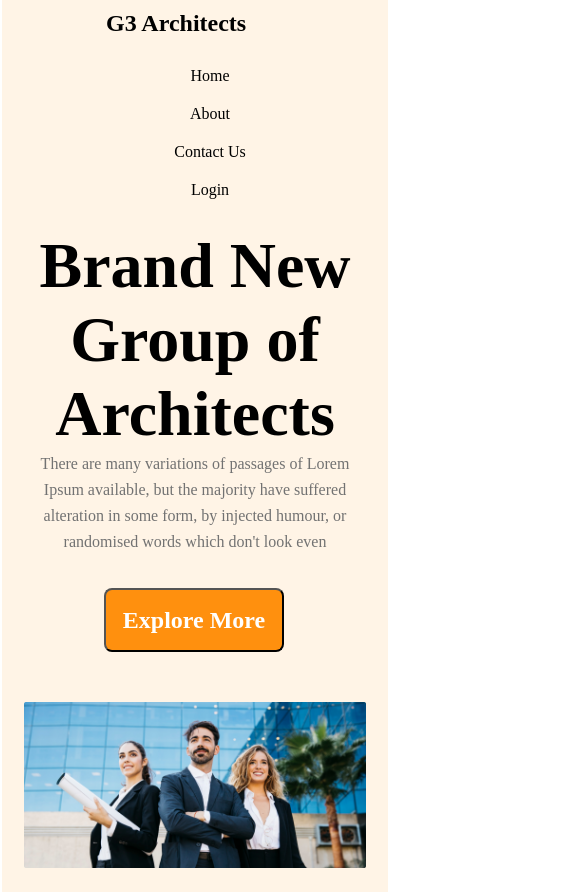
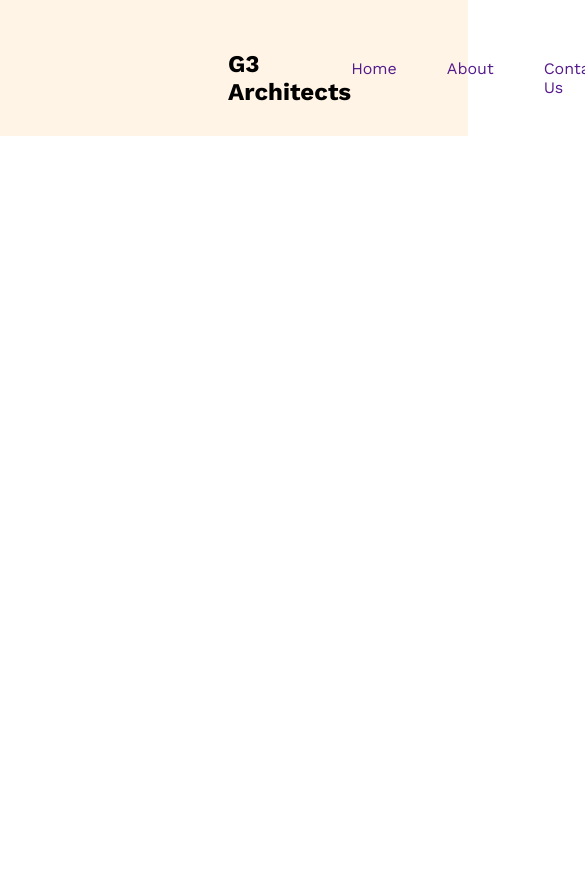
Before and after one commit to mizanurrahman70/architects-website, a plain HTML site: page index.html in a window 390 px wide. Shown: the top 892 px of the page, 585 px wide, since content can reach past the window. After the commit the page ends 844 px from the top, so only its background shows below. Drawn offline with nearby package versions, Linux system fonts and the light colour scheme.

Commit message:
added my repo

```diff
--- a/css/style.css
+++ b/css/style.css
@@ -1,141 +1,32 @@
+
+/* work-sans font from google from */
+@import url('https://fonts.googleapis.com/css2?family=Work+Sans:ital,wght@0,100..900;1,100..900&display=swap');
 *{
-    padding: 0;
-    margin: 0;
+margin: 0;
+padding: 0;
+box-sizing: border-box;
+font-family: "Work Sans", sans-serif;
 }
 
 
-/* header section style */
+/* this is header section start */
 header{
     background: rgba(255, 144, 14, 0.10);
-    padding: 50px 240px;
-
-
-
+    padding: 50px 240px 30px 228px;
 }
 nav{
     display: flex;
     justify-content: space-between;
+    align-items: center;
+}
+.nav-list ul{
+    display: flex;
+    list-style: none;
 
 }
-.nav-logo{
-    color #131313);
-
-    font-family: Work Sans;
-
-
-    font-weight: 400;
-
+.nav-list ul li{
+margin-right: 50px;
 }
-.na-loging-ber ul{
-   display: flex;
-   align-items: center;
-
+.nav-list ul a{
+    text-decoration: none;
 }
-.na-loging-ber li{
-    list-style: none;
-    margin-left: 30px;
-
-}
-/* banner style */
-.banner-container{
-    justify-content: center;
-    margin-top: 102px;
-    align-items: center;
-
-
-}
-.banner-title{
-
-    justify-content: center;
-    width: 700px;
-    margin: 0 auto;
-}
-.banner-title h1{
-    color:  #131313);
-text-align: center;
-
-font-size: 64px;
-
-font-weight: 700;
-
-}
-.banner-driscption{
-    color:#727272;
-text-align: center;
-font-family: Work Sans;
-font-size: 16px;
-
-font-weight: 400;
-line-height: 26px;
-}
-.btn-prymary{
-    color: #FFF;
-    width: 180px;
-    height: 64px;
-text-align: center;
-font-family: Work Sans;
-font-size: 1.5rem;
-border-radius: 8px;
-background: #FF900E;
-margin-bottom: 50px;
-font-weight: 600;
-margin-top: 33px;
-cursor: pointer;
-margin-left: 240px;
-justify-content: center;
-}
-/* smail devicee */
-@media screen and (max-width:576px) {
-    nav,
-    .na-loging-ber ul{
-        flex-direction: column;
-    }
-    .nav-logo h1{
-        margin-left: 94px;
-        margin-bottom: 30px;
-
-    }
-    .btn-prymary{
-        margin-left: 80px;
-    }
-    .na-loging-ber ul>li{
-        margin-bottom: 20px;
-
-    }
-    header,
-    .banner-container {
-  padding: 10px;
-  margin: 0 2px;
-    }
-   .banner-title {
-    max-width: fit-content;
-   }
-   .banner-img img{
- max-width: 100%;
-   }
-}
-/* medium device */
-@media screen and (min-width:576px) and (max-width:992px) {
-    nav,
-    .na-loging-ber ul{
-        flex-direction: column;
-    }
-    .banner-img img{
-        max-width: 100%;
-          }
-          .banner-title{
-            width: 457px;
-          }
-          .nav-logo h1{
-            margin-left: 176px;
-            margin-bottom: 30px;
-
-        }
-        .btn-prymary{
-            margin-left: 80px;
-        }
-        .na-loging-ber ul>li{
-            margin-bottom: 20px;
-
-        }
-}
--- a/index.html
+++ b/index.html
@@ -3,38 +3,30 @@
 <head>
     <meta charset="UTF-8">
     <meta name="viewport" content="width=device-width, initial-scale=1.0">
-    <title>architects-website</title>
+    <title>G3 Architects</title>
     <link rel="stylesheet" href="css/style.css">
 </head>
 <body>
     <header>
         <nav>
             <div class="nav-logo">
-                <h1>G3 Architects</h1>
-            </div>
-            <div class="na-loging-ber">
+            <h1>G3 Architects</h1></div>
+            <div class="nav-list">
                 <ul>
-                    <li>Home</li>
-                    <li> About </li>
-                    <li> Contact Us </li>
-                    <li>Login</li>
+                    <li> <a href="">Home</a></li>
+                    <li><a href="">About</a> </li>
+                    <li><a href="">Contact Us</a></li>
+                    <li><a href="">Login</a></li>
                 </ul>
             </div>
         </nav>
-        <div class="banner-container">
-            <div class="banner-title">
-                <h1>Brand New
-                    Group of Architects</h1>
-                    <p class="banner-driscption">There are many variations of passages of Lorem Ipsum available, but the majority have suffered alteration in some form, by injected humour, or randomised words which don't look even</p>
-                    <button class="btn-prymary">Explore More</button>
-             </div>
 
-             <div class="banner-img">
-                <img src="images/banner.png" alt="">
-             </div>
+    </header>
+    <main>
 
-        </div>
-    </header>
+    </main>
+    <footer>
 
+    </footer>
 </body>
 </html>
```
